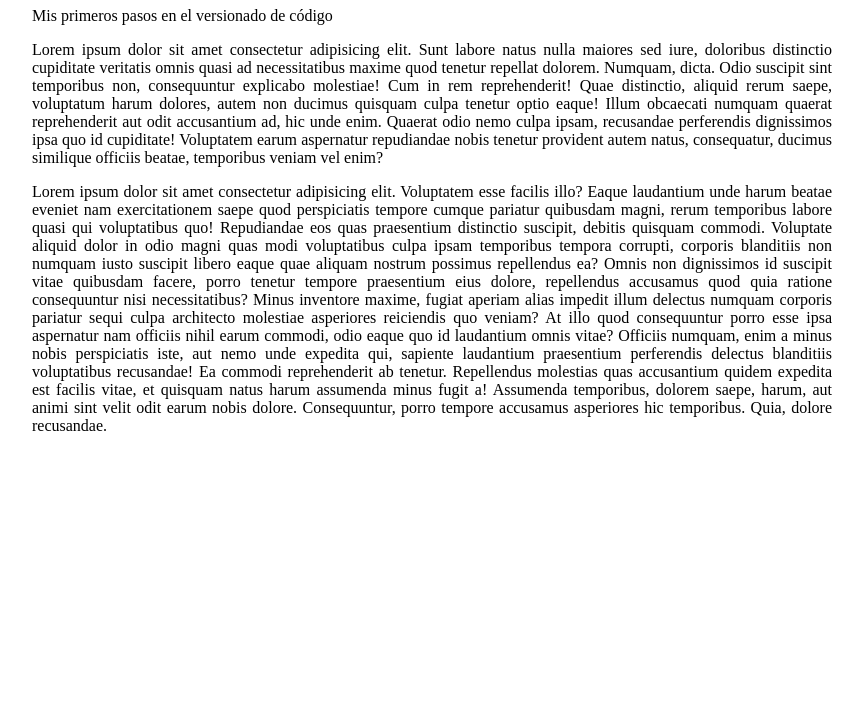
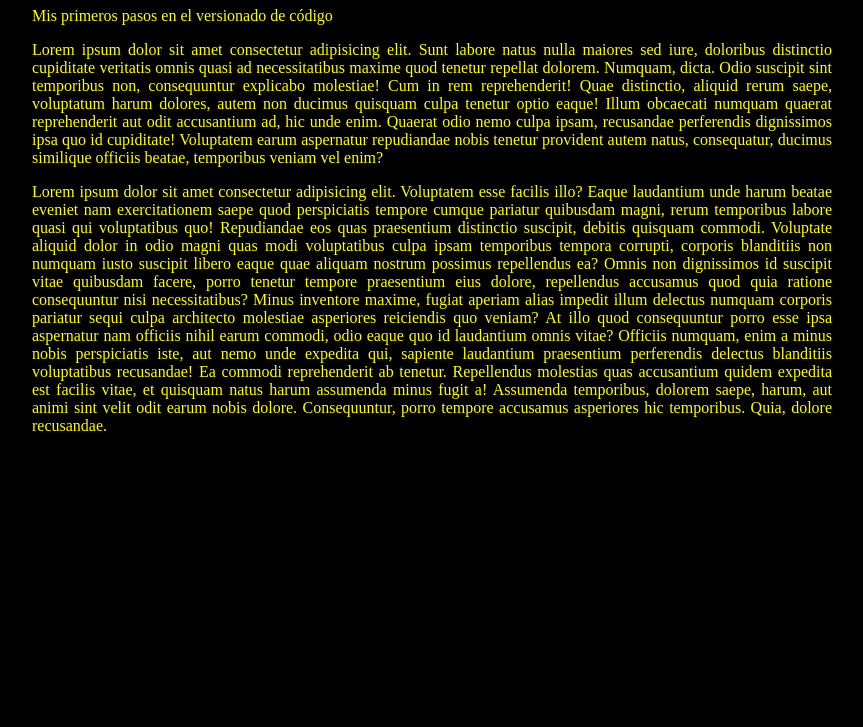
Before and after one commit to yonyzarate/Ejercicio-Html-Css-Js, a plain HTML site: page index.html in a window 1280 px wide. Shown: the part 73-800 px from the top of the page, without its empty margins (208-1071 px from the left). Drawn offline with Linux system fonts and the light colour scheme.

Commit message:
cambios en el css

```diff
--- a/style.css
+++ b/style.css
@@ -3,4 +3,6 @@ body {
   width: 800px;
   margin: 0 auto;
   text-align: justify;
+  background-color: black;
+  color: yellow;
 }
```
